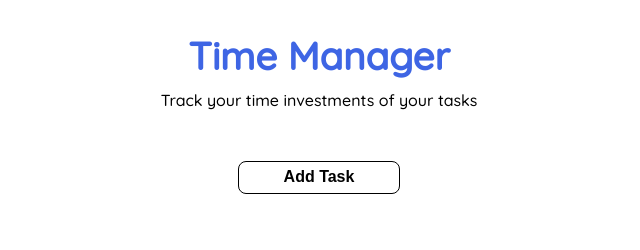
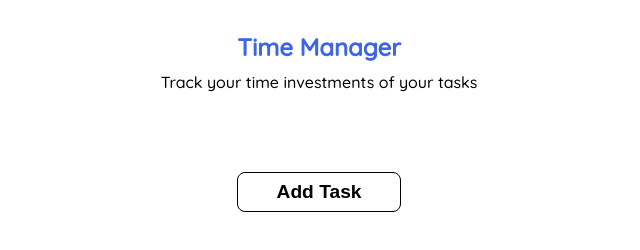
Before and after one commit to AviramBaranes/Time-Manger, a plain HTML site: page index.html in a window 1280 px wide. Shown: the whole page, without its empty margins (321-961 px from the left). Drawn offline with Linux system fonts and the light colour scheme.

Commit message:
finished styles

```diff
--- a/app.js
+++ b/app.js
@@ -140,10 +140,14 @@ function playBtnClickedHandler() {
             var taskName = currentListItem.children[0].children[0].innerHTML;
             var _b = JSON.parse(localStorage.getItem(taskName)), goalTime = _b.goalTime, description = _b.description;
             var _c = goalTime.split(':'), hoursGoal = _c[0], minutesGoal = _c[1];
-            if (hoursGoal === newTime[0] &&
-                minutesGoal === newTime[1] &&
-                newTime[2] === '00' &&
-                newTime[3] === '00') {
+            var temp = 1;
+            if (temp == 1
+            // hoursGoal === newTime[0] &&
+            // minutesGoal === newTime[1] &&
+            // newTime[2] === '00' &&
+            // newTime[3] === '00'
+            ) {
+                temp++;
                 audio.play();
                 taskFinishedModal.children[1].innerHTML = "You finished the task: " + taskName;
                 taskFinishedModal.style.display = 'block';
--- a/styles/styles.scss
+++ b/styles/styles.scss
@@ -106,6 +106,7 @@ button {
   i {
     position: absolute;
     right: 17.5px;
+    top: 27.5%;
     display: none;
     animation: showIcon 340ms ease-out;
   }
@@ -233,6 +234,7 @@ button {
   h3 {
     font-size: 0.9rem;
     margin-bottom: 1.3rem;
+    font-weight: lighter;
   }
 }
 
@@ -361,32 +363,36 @@ i {
   }
 }
 
-@include media('<desktop', '>=tablet') {
+@include media('>=tablet') {
   .title {
     margin-bottom: 3rem;
-    margin-top: 3rem;
+    margin-top: 2rem;
     h1 {
-      font-size: 2.75rem;
+      font-size: 1.5rem;
     }
     p {
       font-size: 1rem;
     }
   }
+  .modal {
+    top: 10%;
+    width: 50%;
+  }
   .tasks-list {
     li {
-      width: 80%;
+      width: 65%;
       margin: auto;
       display: flex;
       margin-bottom: 2.3rem;
       padding: 1.5rem 0rem;
       flex-direction: row;
       h4 {
-        font-size: 1.4rem;
+        font-size: 1rem;
       }
       p {
         width: 100%;
         text-align: center;
-        font-size: 1.1rem;
+        font-size: 0.8rem;
       }
     }
   }
@@ -402,23 +408,24 @@ i {
   .buttons-container {
     margin: unset;
     button {
-      font-size: 1rem;
+      font-size: 0.7rem;
       padding: 0.4rem 0.7rem;
     }
   }
 
   #addBtn {
-    padding: 0.55rem 2.6rem;
+    padding: 0.5rem 2.4rem;
     margin: 2rem;
-    font-size: 1.4rem;
+    font-size: 1.2rem;
   }
 
   .form-modal {
+    top: 5%;
     form {
-      width: 70%;
+      width: 60%;
       margin: auto;
       h2 {
-        font-size: 2rem;
+        font-size: 1.7rem;
         margin-bottom: 2rem;
       }
     }
@@ -429,8 +436,8 @@ i {
 
   .deletion-modal {
     h3 {
-      font-size: 1.4rem;
-      margin-bottom: 3rem;
+      font-size: 1.2rem;
+      margin-bottom: 4rem;
     }
   }
   .modal-buttons {
@@ -441,10 +448,11 @@ i {
   }
 
   .summarize-modal {
+    width: 35%;
     h3 {
       font-size: 1.6rem;
-      margin-bottom: 1.2rem;
-      border-bottom: 1px solid $primary-color;
+      margin-bottom: 1.5rem;
+      border-bottom: 2px solid $primary-color;
       width: 8.2rem;
     }
     li {
```
Also changed, not shown: styles/styles.css, 2 other files.
